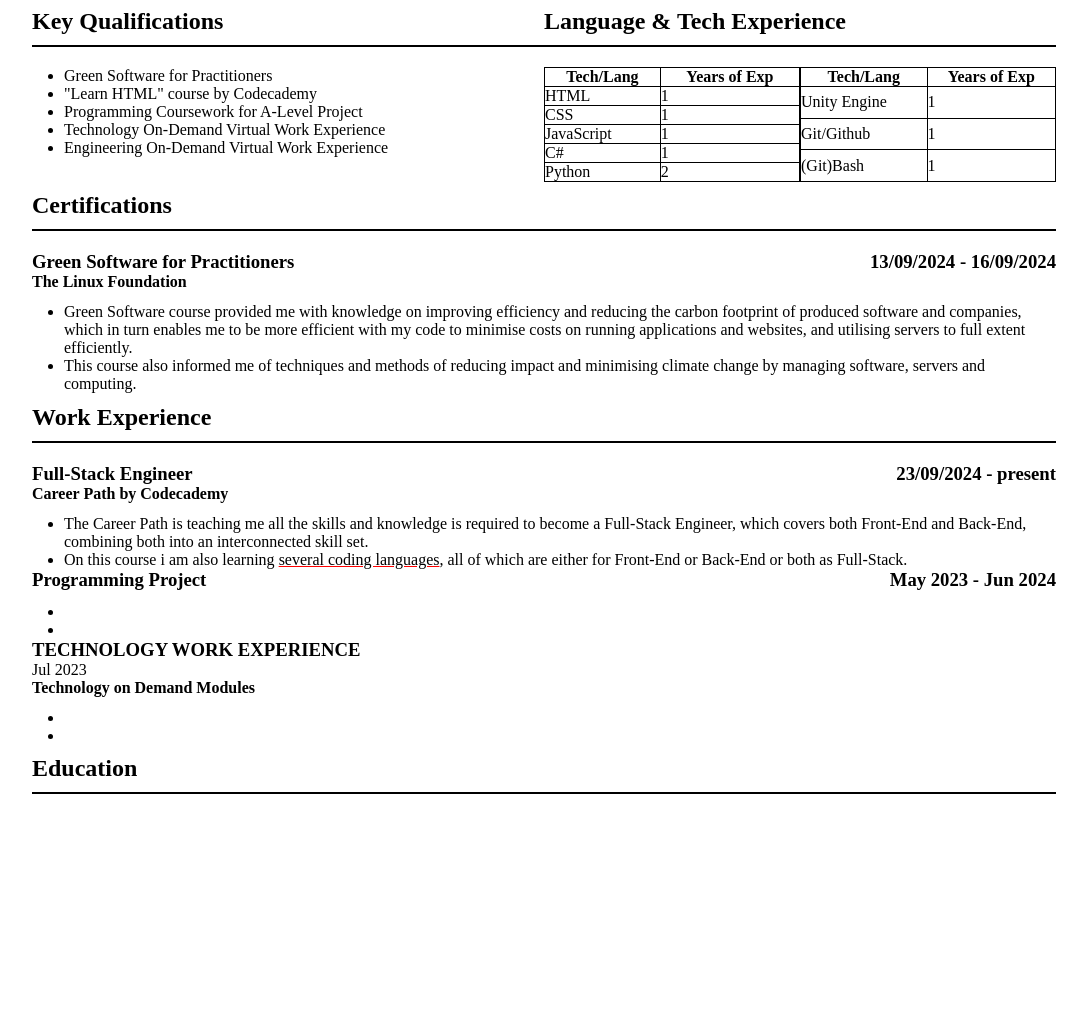
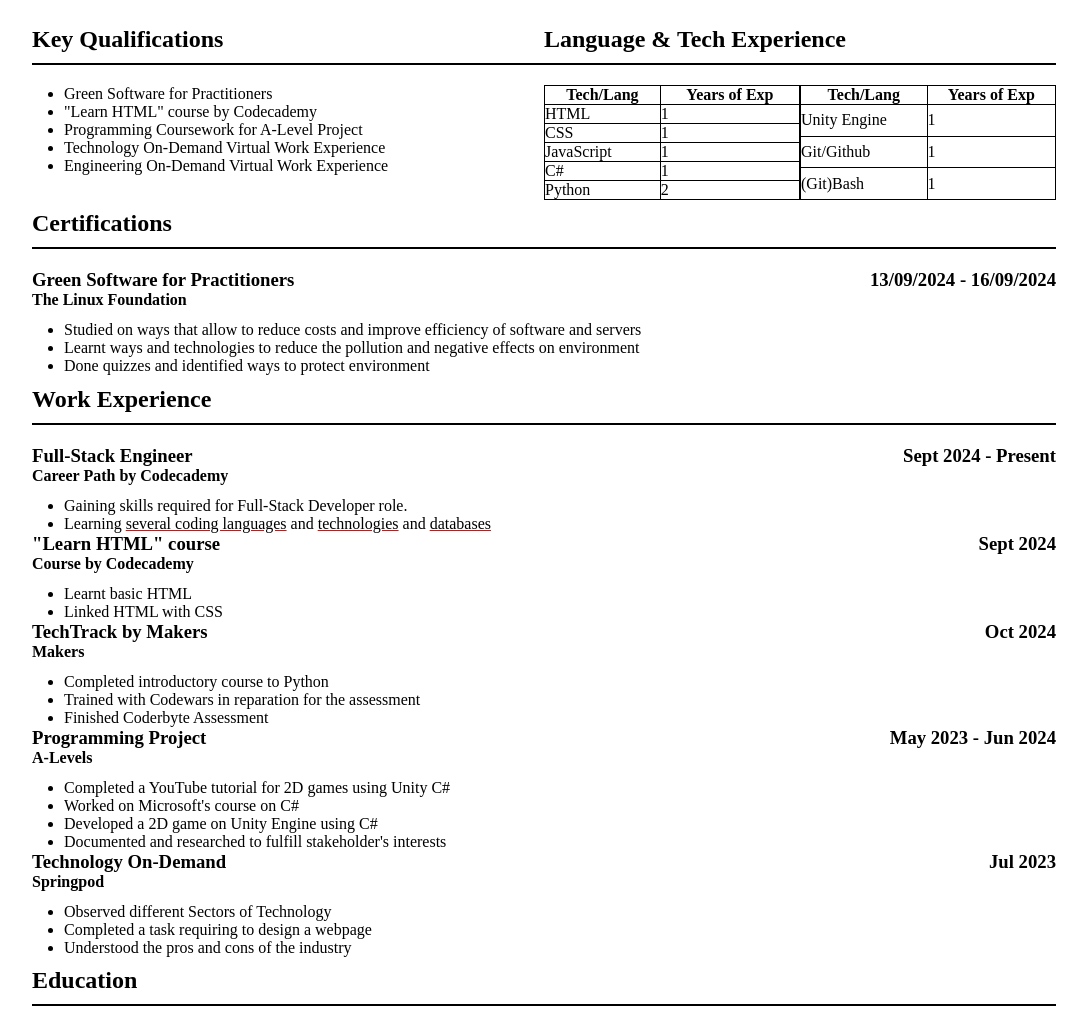
Before and after one commit to Nemozikr/CV-Maker, a plain HTML site: page index.html in a window 1280 px wide. Shown: the part 166-1192 px from the top of the page, without its empty margins (96-1183 px from the left). Before the commit the page ends 980 px from the top, so only its background shows below. Drawn offline with Linux system fonts and the light colour scheme.

Commit message:
Update index.html

```diff
--- a/index.html
+++ b/index.html
@@ -17,6 +17,7 @@
                 <li>ebhomrah@gmail.com</li>
                 <li>51D Handsworth Avenue E4 9PF, London</li>
                 <li>Linkedin: <a href="https://www.linkedin.com/in/edward-singh-bhomrah/" target="_blank" title="Edward&#39;s Linkedin">Edward Singh Bhomrah</a></li>
+                <li>GitHub Profile: <a href="https://github.com/Nemozikr" target="_blank">Nemozikr</a></li>
             </ul>
         </header>
         <main>
@@ -96,44 +97,74 @@
                 <span><h3>Green Software for Practitioners <span class="date">13/09/2024 - 16/09/2024</span></h3> </span>
                 <h4>The Linux Foundation</h4>
                 <ul>
-                    <li>Green Software course provided me with knowledge on improving efficiency and reducing the
-                        carbon footprint of produced software and companies, which in turn enables me to be more
-                        efficient with my code to minimise costs on running applications and websites, and utilising
-                        servers to full extent efficiently.</li>
-                    <li>This course also informed me of techniques and methods of reducing impact and minimising
-                        climate change by managing software, servers and computing.</li>
+                    <li>Studied on ways that allow to reduce costs and improve efficiency of software and servers</li>
+                    <li>Learnt ways and technologies to reduce the pollution and negative effects on environment</li>
+                    <li>Done quizzes and identified ways to protect environment</li>
                 </ul>
             </div>
 
             <h2>Work Experience</h2>
             <div class="workExperience">
-                <h3>Full-Stack Engineer<span class="date">23/09/2024 - present</span></h3>
+                <h3>Full-Stack Engineer<span class="date">Sept 2024 - Present</span></h3>
                 <h4>Career Path by Codecademy</h4>
                 <ul>
-                    <li>The Career Path is teaching me all the skills and knowledge is required to become a Full-Stack
-                        Engineer, which covers both Front-End and Back-End, combining both into an interconnected
-                        skill set.</li>
-                    <li>On this course i am also learning <span class="toolTip"><span class="toolTipText">HTML, CSS, JS</span>several coding languages</span>, all of which are either for Front-End or
-                        Back-End or both as Full-Stack.</li>
+                    <li>Gaining skills required for Full-Stack Developer role.</li>
+                    <li>Learning <span class="toolTip"><span class="toolTipText">HTML, CSS, JS (React, Redux, Express.js)</span>several coding languages</span> and <span class="toolTip"><span class="toolTipText">Git, GitHub, Git Pages, Bash, Swagger and OpenAPI</span>technologies</span> and <span class="toolTip"><span class="toolTipText">postgreSQL</span>databases</span></li>
                 </ul>
-                <h3>Programming Project <span class="date">May 2023 - Jun 2024</span></h3>
-                <h4></h4>
+
+                <h3>"Learn HTML" course<span class="date">Sept 2024</span></h3>
+                <h4>Course by Codecademy</h4>
                 <ul>
-                    <li></li>
-                    <li></li>
+                    <li>Learnt basic HTML</li>
+                    <li>Linked HTML with CSS</li>
                 </ul>
-                <h3>TECHNOLOGY WORK EXPERIENCE</h3><span>Jul 2023</span>
-                <h4>Technology on Demand Modules</h4>
+
+                <h3>TechTrack by Makers<span class="date">Oct 2024</span></h3>
+                <h4>Makers</h4>
                 <ul>
-                    <li></li>
-                    <li></li>
+                    <li>Completed introductory course to Python</li>
+                    <li>Trained with Codewars in reparation for the assessment</li>
+                    <li>Finished Coderbyte Assessment</li>
+                </ul>
+
+                <h3>Programming Project<span class="date">May 2023 - Jun 2024</span></h3>
+                <h4>A-Levels</h4>
+                <ul>
+                    <li>Completed a YouTube tutorial for 2D games using Unity C#</li>
+                    <li>Worked on Microsoft's course on C#</li>
+                    <li>Developed a 2D game on Unity Engine using C#</li>
+                    <li>Documented and researched to fulfill stakeholder's interests</li>
+                </ul>
+
+                <h3>Technology On-Demand<span class="date">Jul 2023</span></h3>
+                <h4>Springpod</h4>
+                <ul>
+                    <li>Observed different Sectors of Technology</li>
+                    <li>Completed a task requiring to design a webpage</li>
+                    <li>Understood the pros and cons of the industry</li>
                 </ul>
             </div>
 
             <h2>Education</h2>
             <div class="education">
                 <h3>A-Level Studies</h3>
+                <h4>Highams Park School</h4>
+                  <ul>
+                      <li>Mathematics - Grade B</li>
+                      <li>Computer Science - Grade C</li>
+                      <li>Physics - Grade C</li>
+                  </ul>
                 <h3>GCSE Studies</h3>
+                <h4>Highams Park School</h4>
+                <ul>
+                    <li>Combined Science - Grade 8-8</li>
+                    <li>Mathematics - Grade 7</li>
+                    <li>Computer Science - Grade 6</li>
+                    <li>Design & Technology - Grade 6</li>
+                    <li>English Literature - Grade 6</li>
+                    <li>History - Grade 5</li>
+                    <li>English Language - Grade 4</li>
+                </ul>
             </div>
         </main>
         <footer>
```
